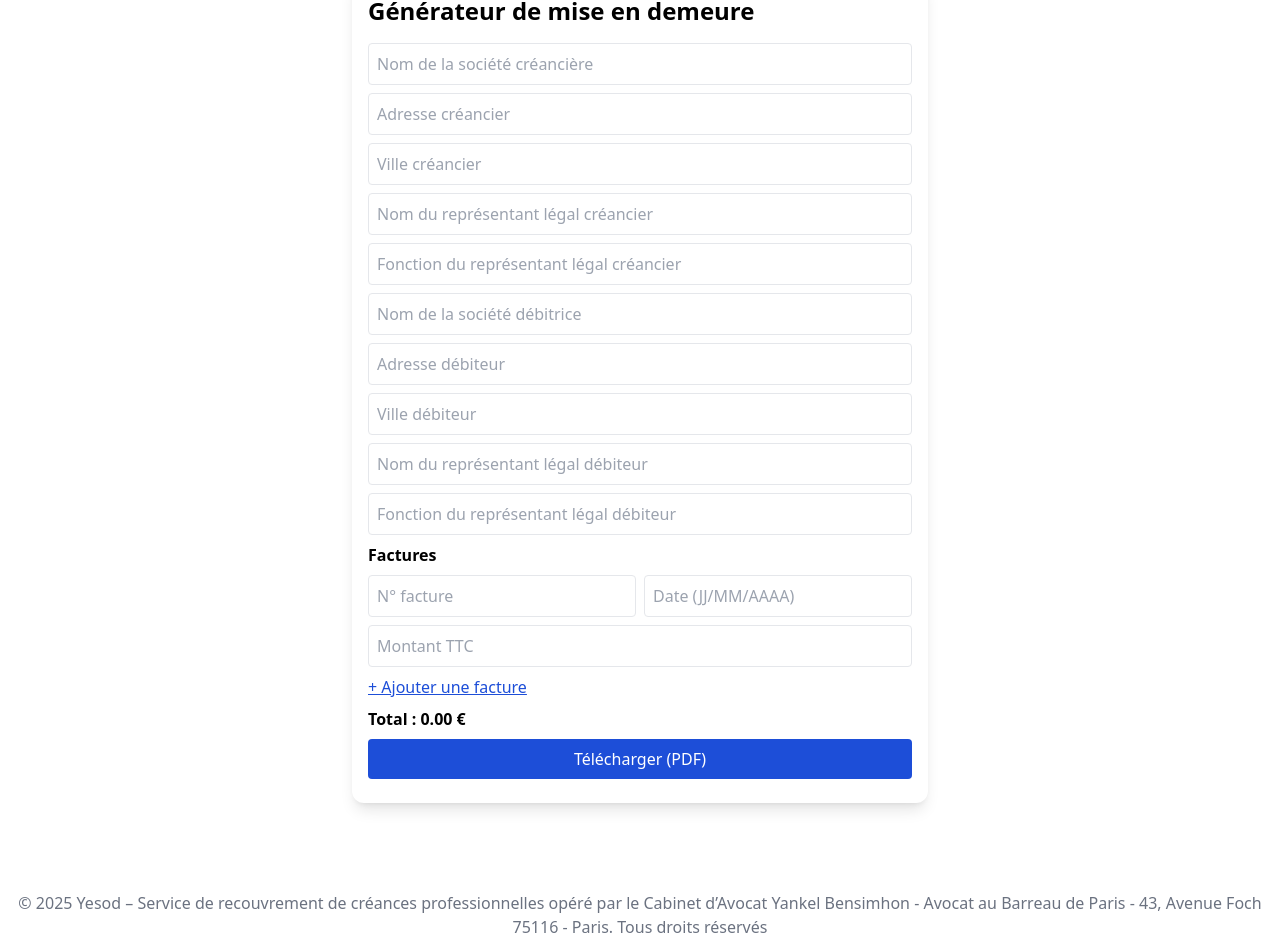
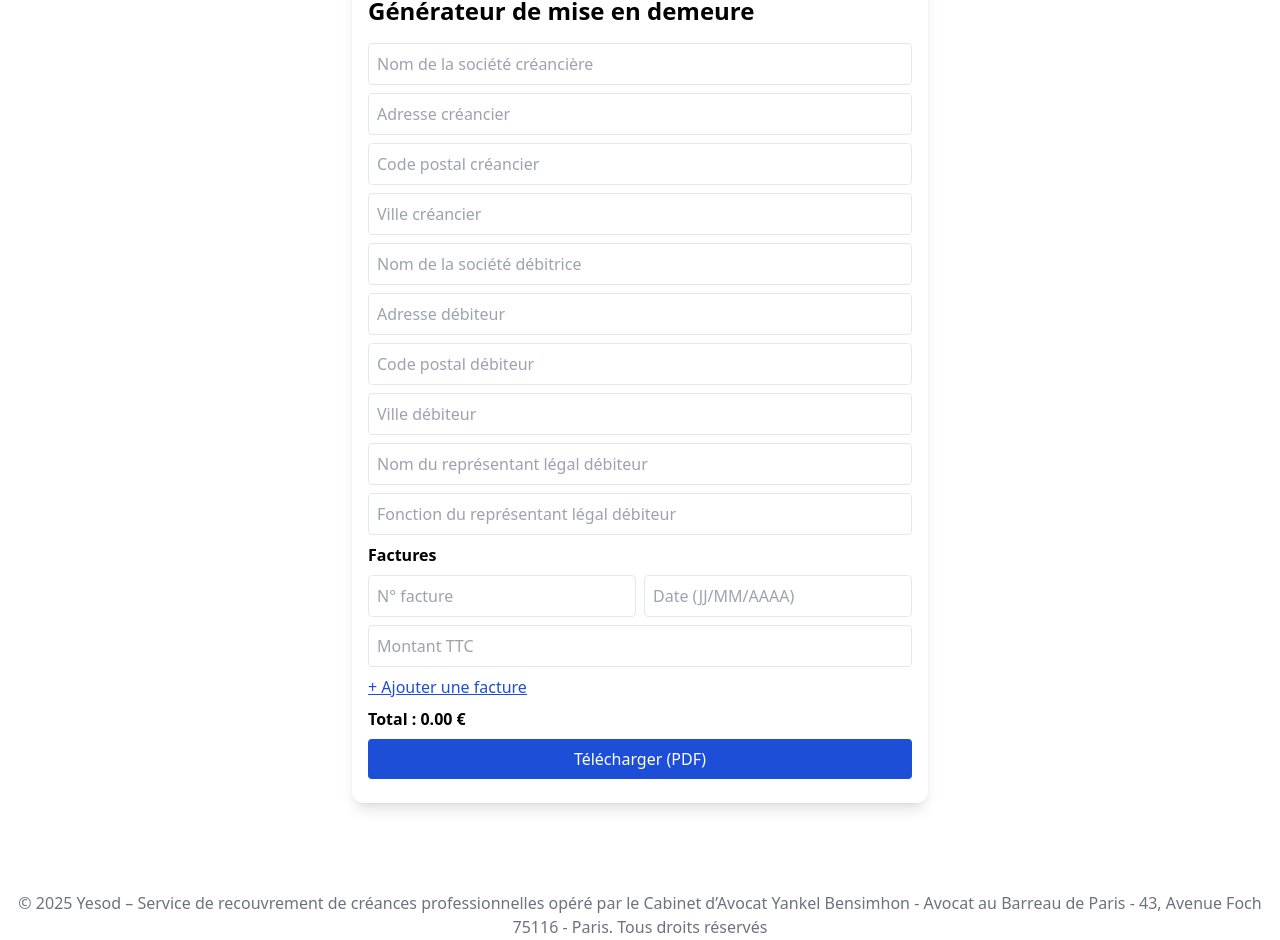
Before and after one commit to Yankel-Bensimhon/recouvrement-demo, a Next.js app: page / in a window 1280 px wide. Shown: the part 2673-3613 px from the top of the page. Built offline with nearby package versions, Linux system fonts and the light colour scheme.

Commit message:
feat: update MiseEnDemeureGenerator component
- Added 'Code postal' fields for creditor and debtor.
- Removed 'représentant légal' and 'fonction' fields for creditor.
- Updated PDF generation logic to include new fields.

```diff
--- a/components/MiseEnDemeureGenerator.jsx
+++ b/components/MiseEnDemeureGenerator.jsx
@@ -5,9 +5,11 @@ export default function MiseEnDemeureGenerator() {
   const [form, setForm] = useState({
     societeC: "",
     adresseC: "",
+    codePostalC: "",
     villeC: "",
     societeD: "",
     adresseD: "",
+    codePostalD: "",
     villeD: "",
     representantD: "",
     fonctionD: "",
@@ -38,9 +40,9 @@ export default function MiseEnDemeureGenerator() {
     y += 12;
     doc.setFont("helvetica", "normal").setFontSize(11);
     doc.text(`Créancier : ${form.societeC}`, 10, y); y += 8;
-    doc.text(`Adresse : ${form.adresseC}, ${form.villeC}`, 10, y); y += 8;
+    doc.text(`Adresse : ${form.adresseC}, ${form.codePostalC} ${form.villeC}`, 10, y); y += 8;
     doc.text(`Débiteur : ${form.societeD}`, 10, y); y += 8;
-    doc.text(`Adresse : ${form.adresseD}, ${form.villeD}`, 10, y); y += 8;
+    doc.text(`Adresse : ${form.adresseD}, ${form.codePostalD} ${form.villeD}`, 10, y); y += 8;
     doc.text(`Représentant légal : ${form.representantD} (${form.fonctionD})`, 10, y); y += 10;
 
     const today = new Date().toLocaleDateString("fr-FR");
@@ -96,12 +98,12 @@ export default function MiseEnDemeureGenerator() {
     <form className="space-y-2" onSubmit={e => {e.preventDefault(); generatePDF();}}>
       <input className="w-full border p-2 rounded" placeholder="Nom de la société créancière" name="societeC" value={form.societeC} onChange={handleChange} required />
       <input className="w-full border p-2 rounded" placeholder="Adresse créancier" name="adresseC" value={form.adresseC} onChange={handleChange} required />
+      <input className="w-full border p-2 rounded" placeholder="Code postal créancier" name="codePostalC" value={form.codePostalC} onChange={handleChange} required />
       <input className="w-full border p-2 rounded" placeholder="Ville créancier" name="villeC" value={form.villeC} onChange={handleChange} required />
-      <input className="w-full border p-2 rounded" placeholder="Nom du représentant légal créancier" name="representantC" value={form.representantC} onChange={handleChange} required />
-      <input className="w-full border p-2 rounded" placeholder="Fonction du représentant légal créancier" name="fonctionC" value={form.fonctionC} onChange={handleChange} required />
 
       <input className="w-full border p-2 rounded" placeholder="Nom de la société débitrice" name="societeD" value={form.societeD} onChange={handleChange} required />
       <input className="w-full border p-2 rounded" placeholder="Adresse débiteur" name="adresseD" value={form.adresseD} onChange={handleChange} required />
+      <input className="w-full border p-2 rounded" placeholder="Code postal débiteur" name="codePostalD" value={form.codePostalD} onChange={handleChange} required />
       <input className="w-full border p-2 rounded" placeholder="Ville débiteur" name="villeD" value={form.villeD} onChange={handleChange} required />
       <input className="w-full border p-2 rounded" placeholder="Nom du représentant légal débiteur" name="representantD" value={form.representantD} onChange={handleChange} required />
       <input className="w-full border p-2 rounded" placeholder="Fonction du représentant légal débiteur" name="fonctionD" value={form.fonctionD} onChange={handleChange} required />
```
